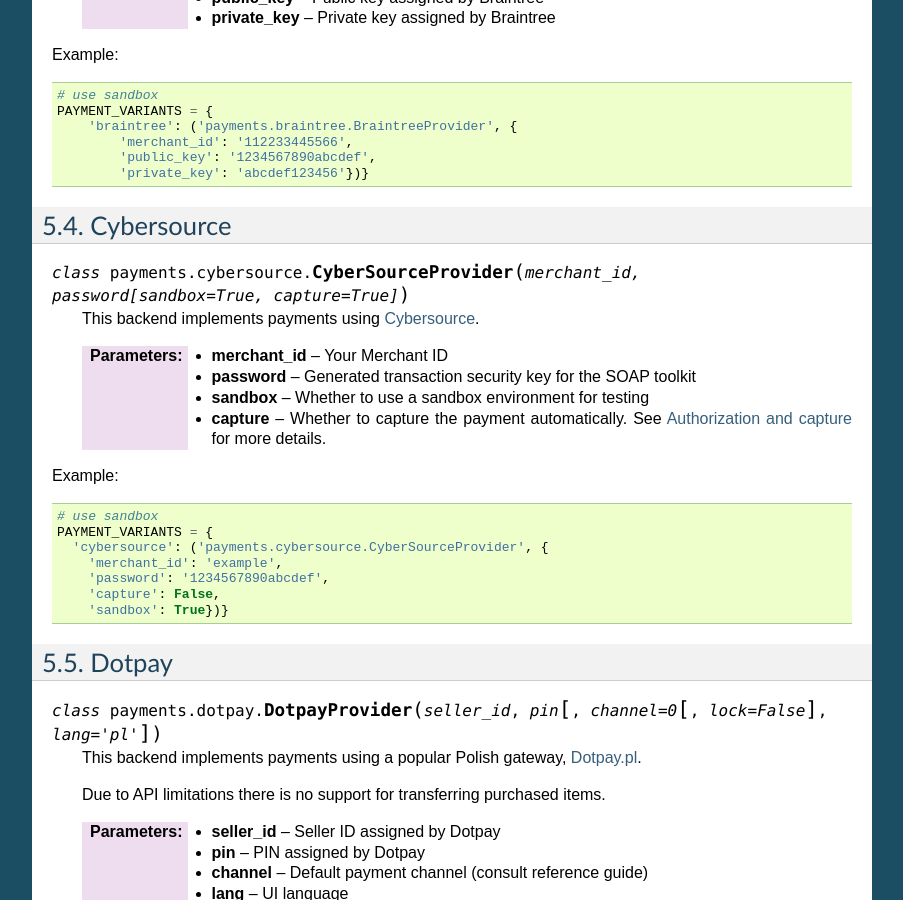
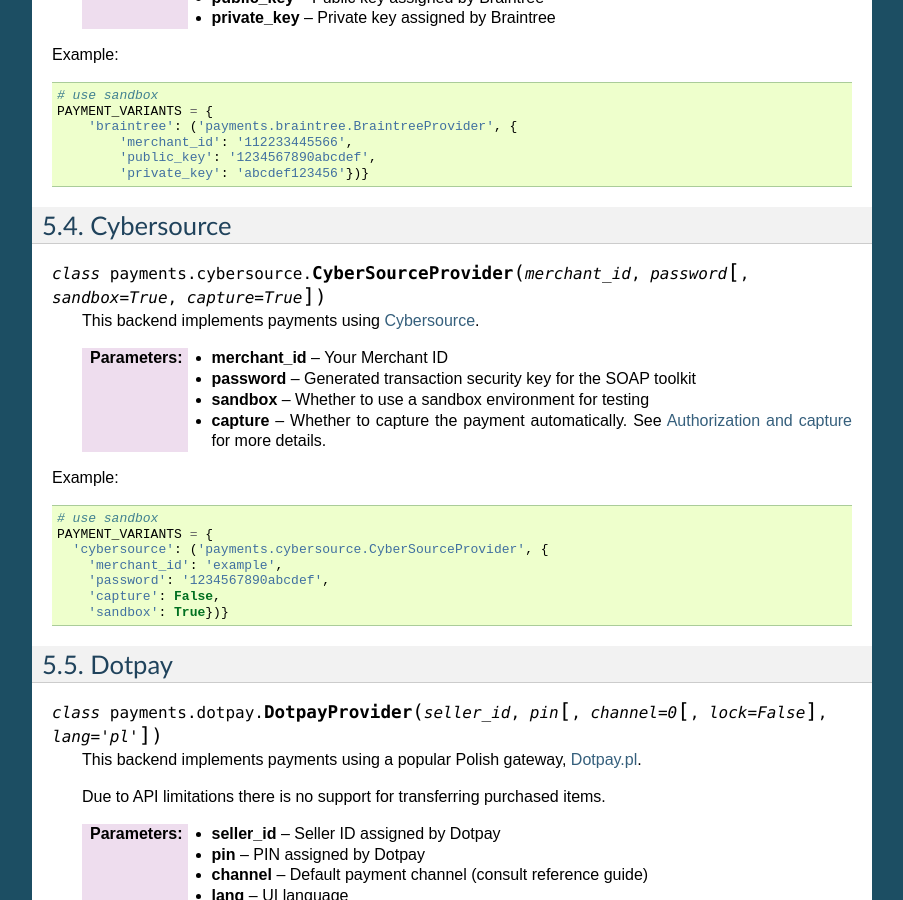
Before and after one commit to jazzband/django-payments, a Sphinx documentation site: the page built from doc/modules.rst, in a window 1280 px wide and 900 px high, scrolled down 906 px. Shown: the whole window, without its empty margins (198-1101 px from the left). Built offline with Sphinx 7.4.7, drawn with Linux system fonts in a browser that asks for light colours.

Commit message:
Add missing comma

```diff
--- a/doc/modules.rst
+++ b/doc/modules.rst
@@ -60,7 +60,7 @@
 Cybersource
 -----------
 
-.. class:: payments.cybersource.CyberSourceProvider(merchant_id, password[sandbox=True, capture=True])
+.. class:: payments.cybersource.CyberSourceProvider(merchant_id, password[, sandbox=True, capture=True])
 
    This backend implements payments using `Cybersource <http://www.cybersource.com/www/>`_.
 
```
